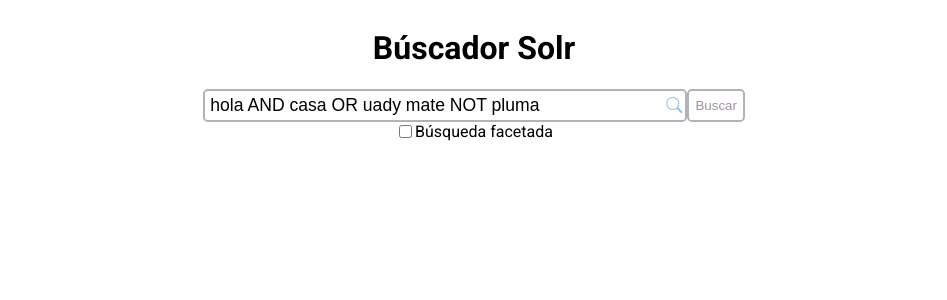
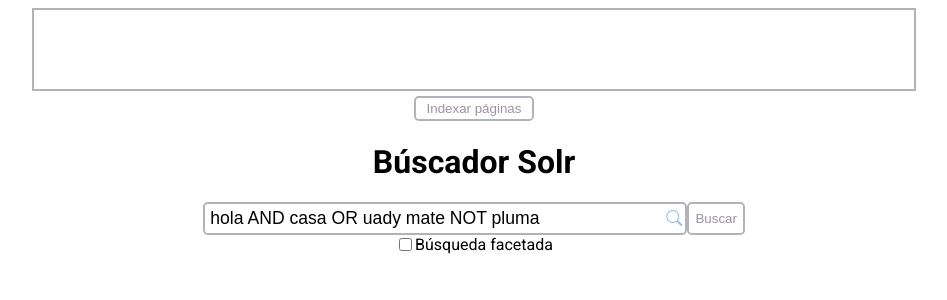
Before and after one commit to em1245/RecoveryProject, a PHP site: page /html/index.html in a window 1280 px wide. Shown: the top 300 px of the page, without its empty margins (166-1113 px from the left). Run offline with PHP 8.4, Linux system fonts and the light colour scheme; some libraries are stand-ins or nearby versions.

Commit message:
feat: indexar páginas del textarea

```diff
--- a/Frontend/css/index.css
+++ b/Frontend/css/index.css
@@ -39,6 +39,69 @@ body{
 .btn-search {
 }
 
+.btn:hover{
+    background-color: #91bde8;
+    color: white
+}
+
 .search-type{
     display: flex;
 }
+
+.results-container{
+    width: 80%;
+}
+
+.form-index{
+    display: flex;
+    flex-direction: column;
+    width: 70%;
+}
+
+.form-index textarea{
+    resize: none;
+    border: 2px solid #b0b4ba;
+}
+
+textarea:focus{
+    outline: 2px solid #91bde8;
+    border: none;
+}
+
+.form-index button{
+    width: 120px;
+    padding: .2rem;
+    margin: auto;
+    margin-top: .3rem;
+}
+
+.item{
+    display: flex;
+    justify-content: center;
+    align-items: center;
+}
+
+.id{
+    width: 10%;
+}
+
+.title{
+    width: 40%;
+}
+
+.desc{
+    width: 40%;
+}
+
+.score{
+    width: 10%;
+}
+
+.pages{
+    display: flex;
+    flex-direction: column;
+}
+
+.pages .hd{
+    text-align: left;
+}
--- a/Frontend/html/index.html
+++ b/Frontend/html/index.html
@@ -10,6 +10,11 @@
 </head>
 <body>
     <div class="container">
+        <form class="form-index" id="form-index">
+            <textarea id="urls" rows="5"></textarea>
+            <button class="btn">Indexar páginas</button>
+        </form>
+
         <h1>Búscador Solr</h1>
         <form class="form-search" id="form-search">
             <label class="input-group">
@@ -20,8 +25,14 @@
         </form>
         <div class="search-type">
             <div class="search-type">
-                <input type="checkbox">
+                <input type="checkbox" id="faceted">
                 <label>Búsqueda facetada</label>
+            </div>
+        </div>
+        <div class="results-container">
+            <h3  class="results" id="results"></h3>
+            <div class="pages" id="pages">
+
             </div>
         </div>
     </div>
```
Also changed, not shown: Frontend/js/index.js (+69 -4 lines).
